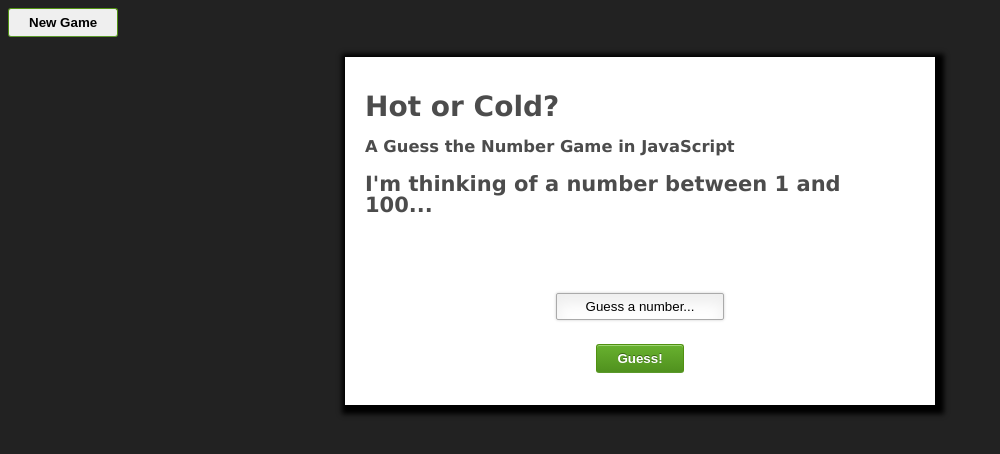
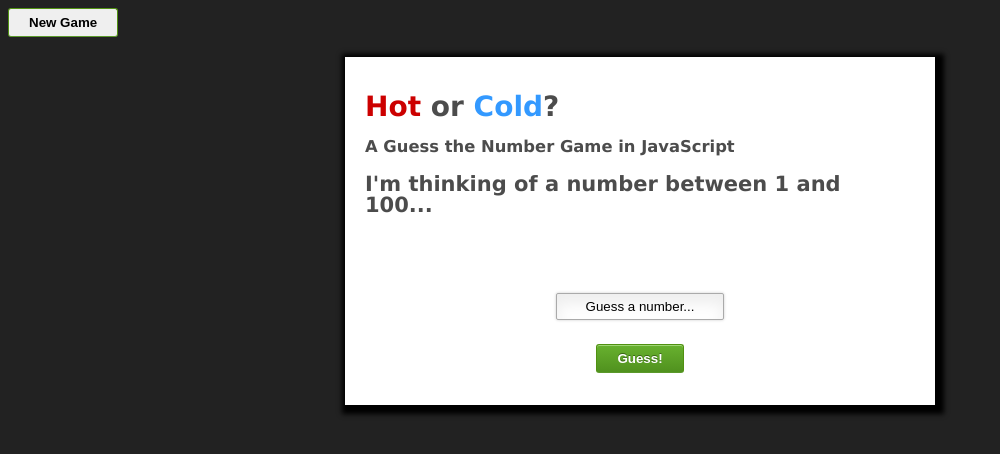
Before and after one commit to megantaylor/Thinkful-HotorCold, a plain HTML site: page index.html in a window 1280 px wide. Shown: the whole page, without its empty margins (0-1000 px from the left). Drawn offline with nearby package versions, Linux system fonts and the light colour scheme.

Commit message:
making prettier

```diff
--- a/style.css
+++ b/style.css
@@ -14,6 +14,14 @@ body {
   -moz-box-shadow:    3px 3px 5px 6px #000;
   -webkit-box-shadow: 3px 3px 5px 6px #000;
   box-shadow:         3px 3px 5px 6px #000;
+}
+
+.hot {
+color: #CC0000;
+}
+
+.cold {
+color:#3399FF;
 }
 
 ul {
```
